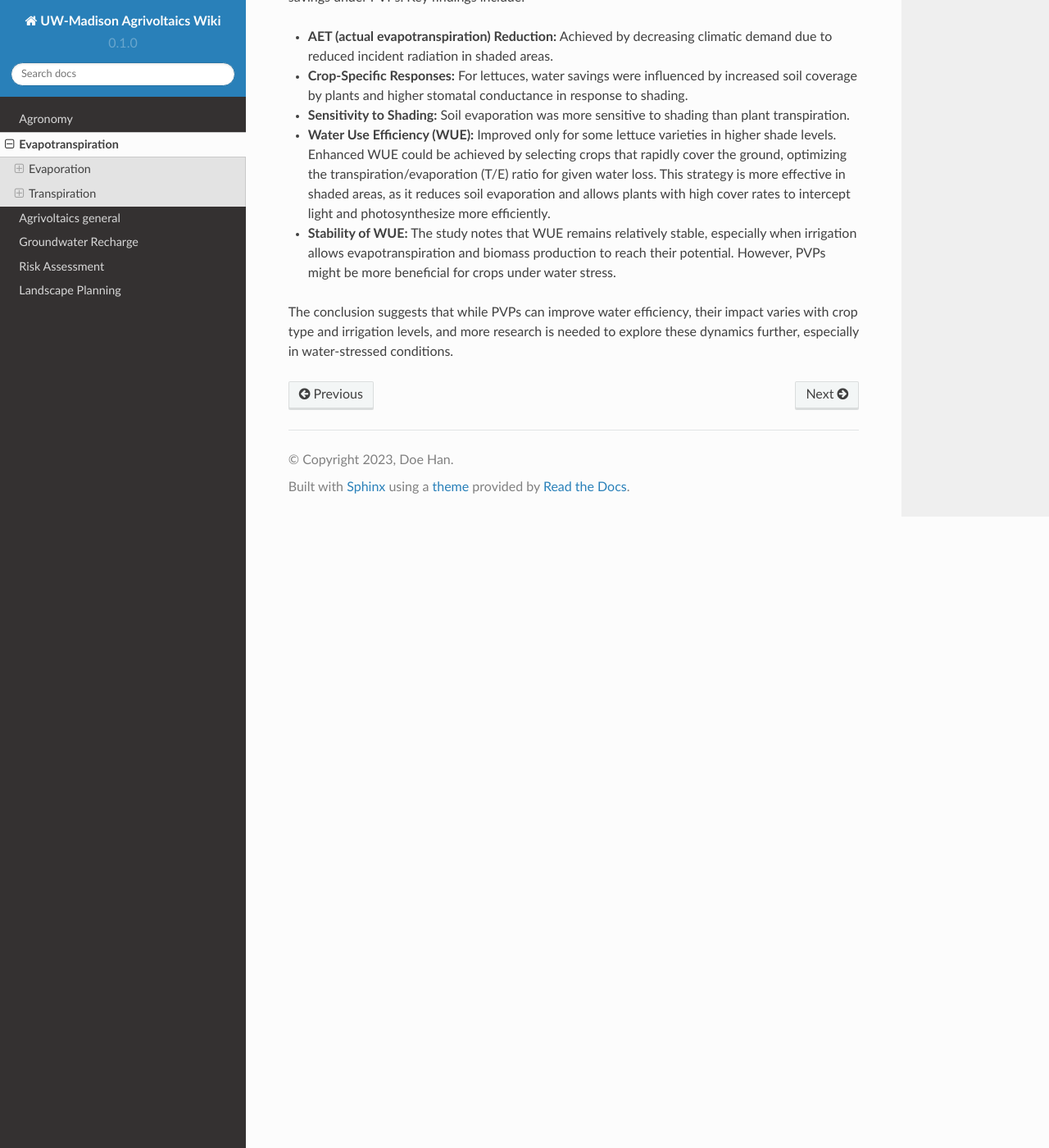
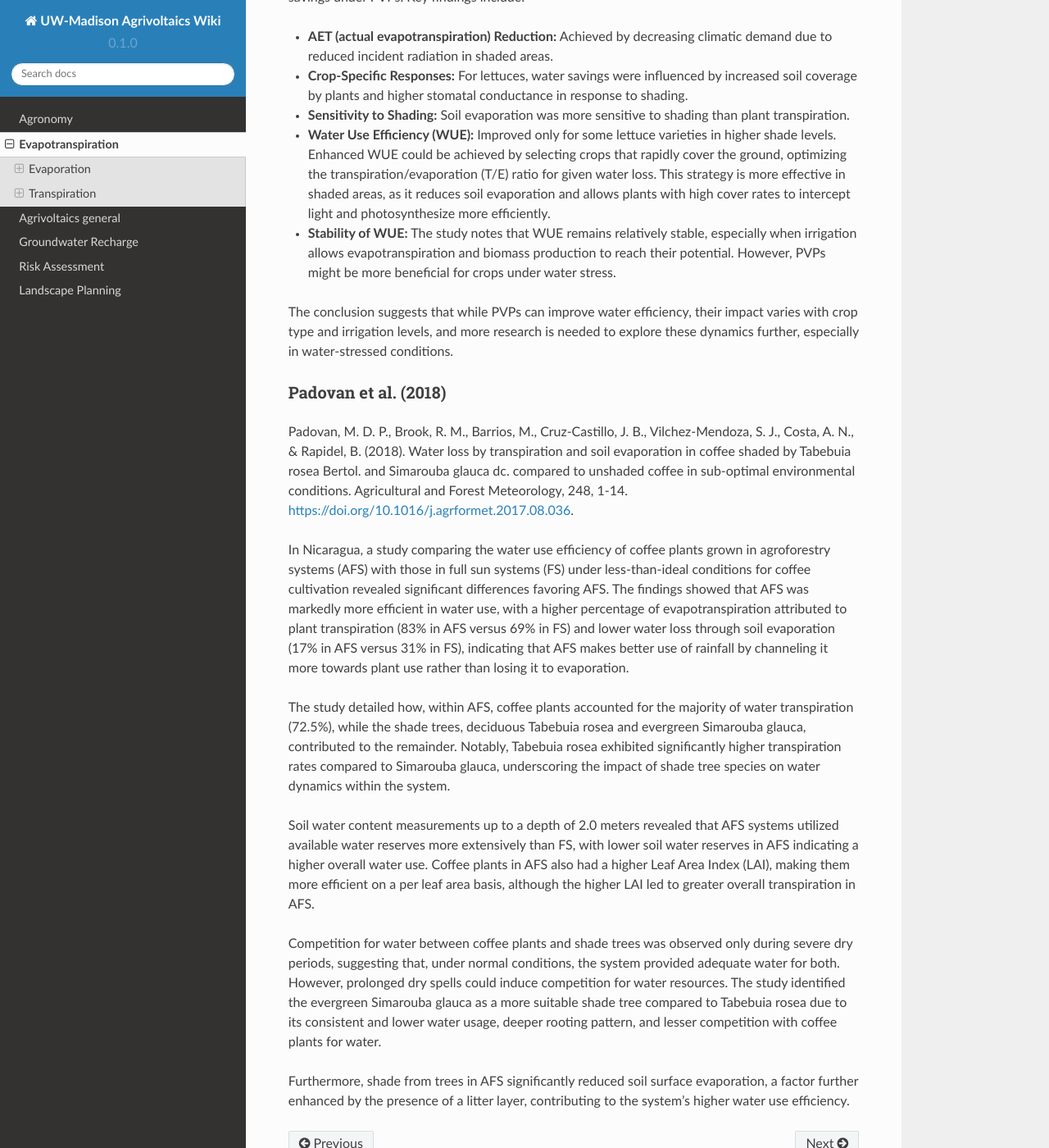
Before and after one commit to hanhydro/wiki, a Sphinx documentation site: the page built from docs/source/et.rst, in a window 1280 px wide and 1400 px high, scrolled down 867 px. Shown: the whole window at 82% size. Built offline with Sphinx 7.4.7 and the Read the Docs theme 2.0.0, drawn with Linux system fonts in a browser that asks for light colours; pages that are not in the unit, such as notebooks, are missing from menus.

Commit message:
Update et.rst

```diff
--- a/docs/source/et.rst
+++ b/docs/source/et.rst
@@ -24,3 +24,17 @@ This article demonstrated that using photovoltaic panels (PVPs) to shade irrigat
 - **Stability of WUE:** The study notes that WUE remains relatively stable, especially when irrigation allows evapotranspiration and biomass production to reach their potential. However, PVPs might be more beneficial for crops under water stress.
 
 The conclusion suggests that while PVPs can improve water efficiency, their impact varies with crop type and irrigation levels, and more research is needed to explore these dynamics further, especially in water-stressed conditions.
+
+Padovan et al. (2018)
+++++++++++++++++++++
+Padovan, M. D. P., Brook, R. M., Barrios, M., Cruz-Castillo, J. B., Vilchez-Mendoza, S. J., Costa, A. N., & Rapidel, B. (2018). Water loss by transpiration and soil evaporation in coffee shaded by Tabebuia rosea Bertol. and Simarouba glauca dc. compared to unshaded coffee in sub-optimal environmental conditions. Agricultural and Forest Meteorology, 248, 1-14. https://doi.org/10.1016/j.agrformet.2017.08.036.
+
+In Nicaragua, a study comparing the water use efficiency of coffee plants grown in agroforestry systems (AFS) with those in full sun systems (FS) under less-than-ideal conditions for coffee cultivation revealed significant differences favoring AFS. The findings showed that AFS was markedly more efficient in water use, with a higher percentage of evapotranspiration attributed to plant transpiration (83% in AFS versus 69% in FS) and lower water loss through soil evaporation (17% in AFS versus 31% in FS), indicating that AFS makes better use of rainfall by channeling it more towards plant use rather than losing it to evaporation.
+
+The study detailed how, within AFS, coffee plants accounted for the majority of water transpiration (72.5%), while the shade trees, deciduous Tabebuia rosea and evergreen Simarouba glauca, contributed to the remainder. Notably, Tabebuia rosea exhibited significantly higher transpiration rates compared to Simarouba glauca, underscoring the impact of shade tree species on water dynamics within the system.
+
+Soil water content measurements up to a depth of 2.0 meters revealed that AFS systems utilized available water reserves more extensively than FS, with lower soil water reserves in AFS indicating a higher overall water use. Coffee plants in AFS also had a higher Leaf Area Index (LAI), making them more efficient on a per leaf area basis, although the higher LAI led to greater overall transpiration in AFS.
+
+Competition for water between coffee plants and shade trees was observed only during severe dry periods, suggesting that, under normal conditions, the system provided adequate water for both. However, prolonged dry spells could induce competition for water resources. The study identified the evergreen Simarouba glauca as a more suitable shade tree compared to Tabebuia rosea due to its consistent and lower water usage, deeper rooting pattern, and lesser competition with coffee plants for water.
+
+Furthermore, shade from trees in AFS significantly reduced soil surface evaporation, a factor further enhanced by the presence of a litter layer, contributing to the system's higher water use efficiency.
```
